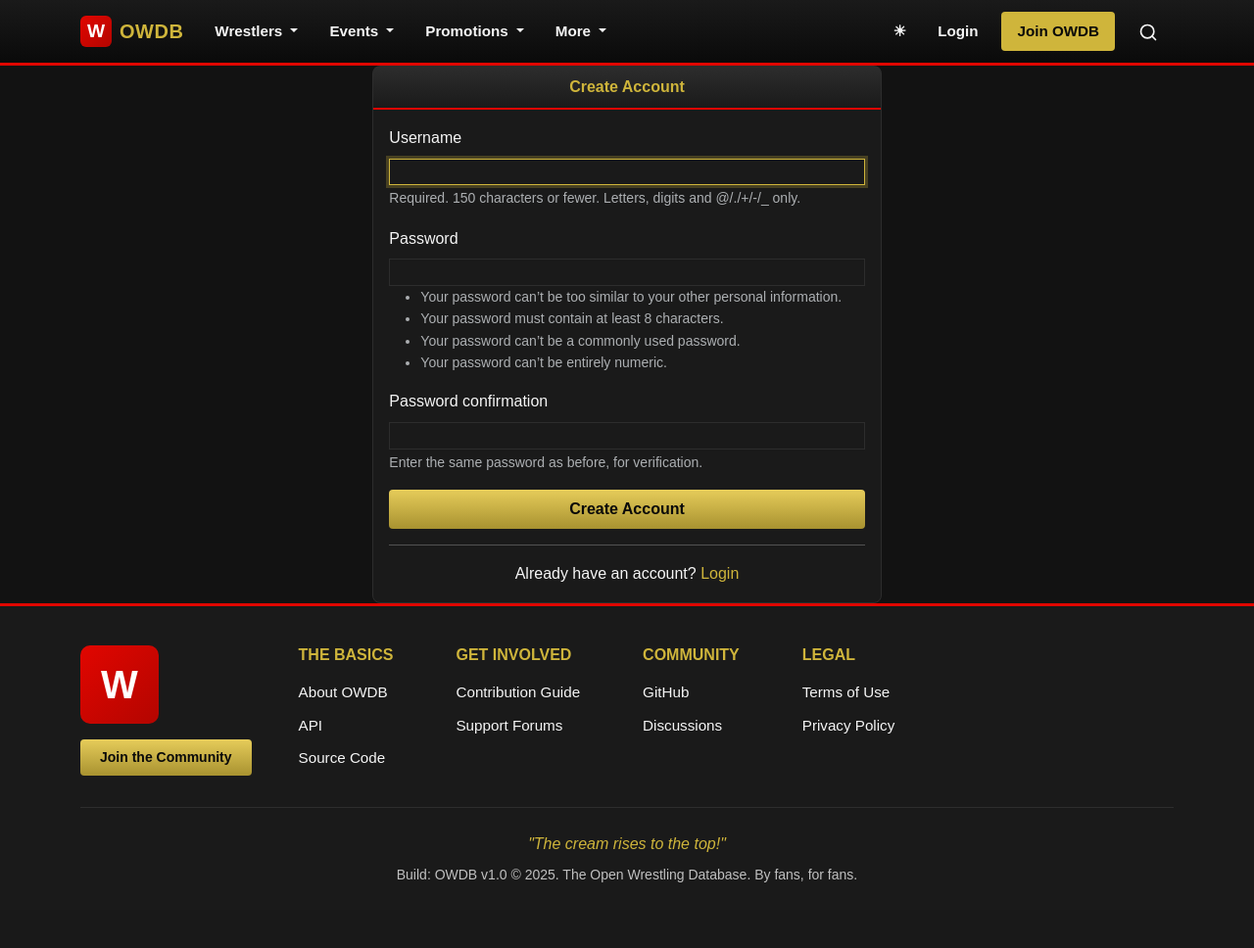
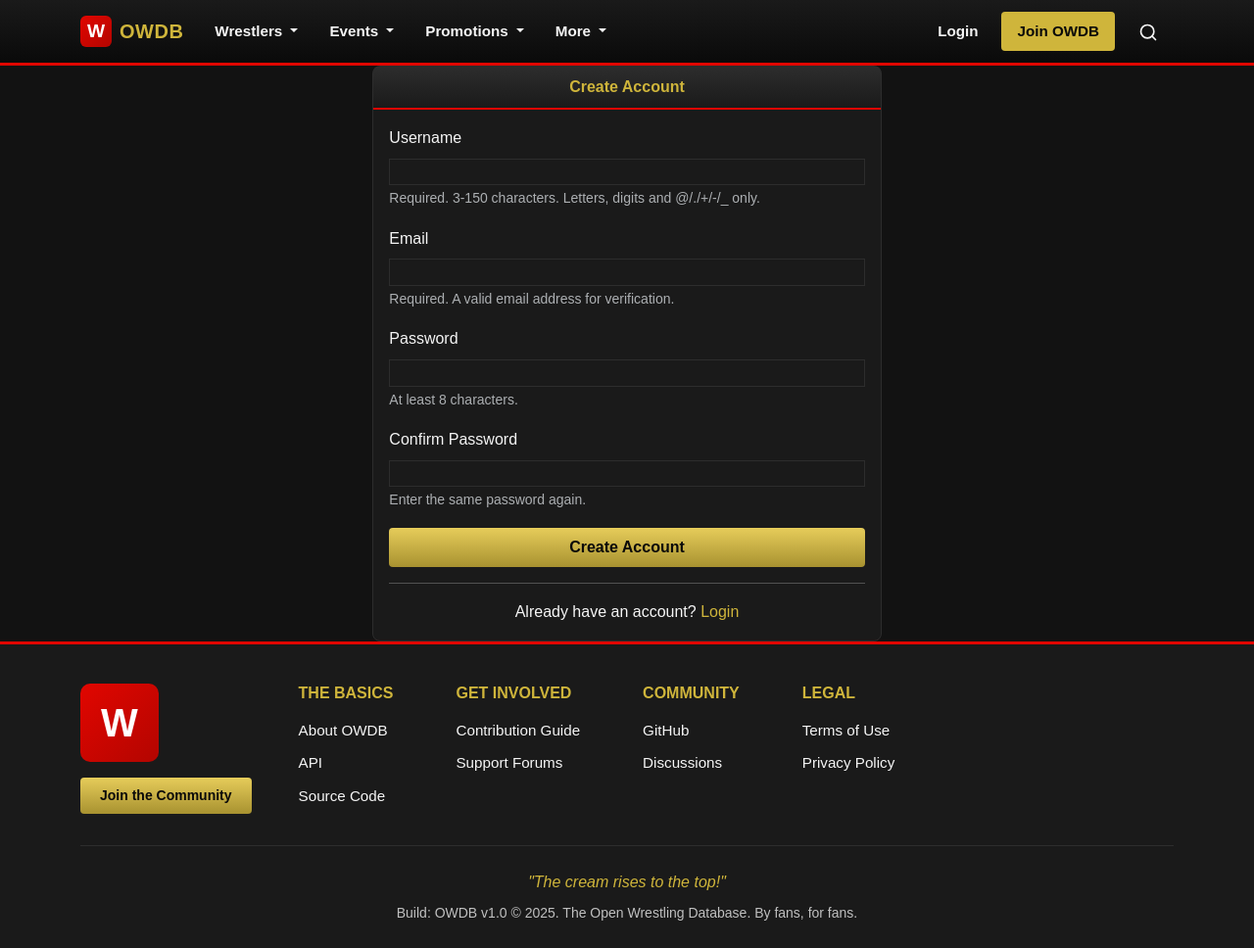
Before and after one commit to ericrosenberg1/OWDB, a Django app: page /signup/ in a window 1280 px wide. Shown: the whole page at 98% size. Before the commit the page ends 901 px from the top, so only its background shows below. Run offline with Django 5.2, Linux system fonts and the light colour scheme; parts of the project's set-up code (start-up, migrations or seed data) failed here and were passed over.

Commit message:
Major updates: email verification, dark mode only, dependency updates
- Homepage: Changed welcome text to "Welcome to OWDB" and tagline to "It's a slobberknocker!"
- Authentication: Added email verification system with UserProfile and EmailVerificationToken models
- Users must verify email before they can contribute content
- Removed light mode toggle - site is dark mode only now
- Database: Removed SQLite fallback, PostgreSQL required for all environments
- Cache: Redis now required for all environments (no fallback to locmem)
- Dependencies: Updated to latest stable versions (Django 5.2, Celery 5.5, Redis 5.2, etc.)
- Added email configuration settings for SMTP
- Added logs/ folder to .gitignore
- New templates: verification_pending.html
- New views: verify_email, verification_pending, resend_verification

🤼 Generated with [Claude Code](https://claude.com/claude-code)

Co-Authored-By: Claude <noreply@anthropic.com>

```diff
--- a/owdb_django/owdbapp/views.py
+++ b/owdb_django/owdbapp/views.py
@@ -1,11 +1,17 @@
 from django.shortcuts import render, redirect, get_object_or_404
 from django.contrib.auth import login, logout
-from django.contrib.auth.forms import UserCreationForm, AuthenticationForm
+from django.contrib.auth.forms import AuthenticationForm
 from django.contrib.auth.decorators import login_required
 from django.contrib.auth.mixins import LoginRequiredMixin
 from django.contrib import messages
+from django.contrib.auth.models import User
 from django.views.generic import ListView, DetailView, TemplateView
 from django.db.models import Q, Count
+from django.core.mail import send_mail
+from django.conf import settings
+from django.utils import timezone
+from django import forms
+from datetime import timedelta
 
 from .models import (
     Wrestler,
@@ -19,7 +25,56 @@ from .models import (
     Book,
     Special,
     APIKey,
+    UserProfile,
+    EmailVerificationToken,
 )
+
+
+# =============================================================================
+# Custom Forms
+# =============================================================================
+
+class SignupForm(forms.Form):
+    """Custom signup form with email requirement."""
+    username = forms.CharField(
+        max_length=150,
+        min_length=3,
+        help_text='Required. 3-150 characters. Letters, digits and @/./+/-/_ only.'
+    )
+    email = forms.EmailField(
+        help_text='Required. A valid email address for verification.'
+    )
+    password1 = forms.CharField(
+        label='Password',
+        widget=forms.PasswordInput,
+        min_length=8,
+        help_text='At least 8 characters.'
+    )
+    password2 = forms.CharField(
+        label='Confirm Password',
+        widget=forms.PasswordInput,
+        help_text='Enter the same password again.'
+    )
+
+    def clean_username(self):
+        username = self.cleaned_data.get('username')
+        if User.objects.filter(username__iexact=username).exists():
+            raise forms.ValidationError('This username is already taken.')
+        return username
+
+    def clean_email(self):
+        email = self.cleaned_data.get('email')
+        if User.objects.filter(email__iexact=email).exists():
+            raise forms.ValidationError('This email is already registered.')
+        return email
+
+    def clean(self):
+        cleaned_data = super().clean()
+        password1 = cleaned_data.get('password1')
+        password2 = cleaned_data.get('password2')
+        if password1 and password2 and password1 != password2:
+            raise forms.ValidationError('Passwords do not match.')
+        return cleaned_data
 
 
 class PaginatedListView(ListView):
@@ -423,18 +478,150 @@ def signup(request):
     if request.user.is_authenticated:
         return redirect('index')
     if request.method == 'POST':
-        form = UserCreationForm(request.POST)
+        form = SignupForm(request.POST)
         if form.is_valid():
-            user = form.save()
+            # Create user
+            user = User.objects.create_user(
+                username=form.cleaned_data['username'],
+                email=form.cleaned_data['email'],
+                password=form.cleaned_data['password1']
+            )
+            # Create user profile (email not verified yet)
+            UserProfile.objects.create(user=user, email_verified=False, can_contribute=False)
+
+            # Create verification token
+            token = EmailVerificationToken.generate_token()
+            expiry_hours = getattr(settings, 'EMAIL_VERIFICATION_TOKEN_EXPIRY_HOURS', 24)
+            EmailVerificationToken.objects.create(
+                user=user,
+                token=token,
+                expires_at=timezone.now() + timedelta(hours=expiry_hours)
+            )
+
+            # Send verification email
+            verification_url = request.build_absolute_uri(f'/verify-email/{token}/')
+            try:
+                send_mail(
+                    subject='Verify your OWDB account',
+                    message=f'''Welcome to OWDB - The Open Wrestling Database!
+
+Please click the link below to verify your email address:
+
+{verification_url}
+
+This link will expire in {expiry_hours} hours.
+
+If you didn't create an account on OWDB, you can ignore this email.
+
+And that's the bottom line, 'cause OWDB said so!
+''',
+                    from_email=settings.DEFAULT_FROM_EMAIL,
+                    recipient_list=[user.email],
+                    fail_silently=False,
+                )
+                messages.success(request, 'Account created! Please check your email to verify your account.')
+            except Exception as e:
+                messages.warning(request, 'Account created, but we could not send verification email. Please contact support.')
+
+            # Log user in but they won't be able to contribute until verified
             login(request, user)
-            messages.success(request, 'Account created successfully! Welcome to WrestlingDB.')
-            return redirect('index')
+            return redirect('verification_pending')
     else:
-        form = UserCreationForm()
+        form = SignupForm()
     return render(request, 'signup.html', {
         'form': form,
         'page_title': 'Sign Up'
     })
+
+
+def verify_email(request, token):
+    """Handle email verification link clicks."""
+    try:
+        verification = EmailVerificationToken.objects.get(token=token)
+        if not verification.is_valid:
+            if verification.used:
+                messages.info(request, 'This verification link has already been used.')
+            else:
+                messages.error(request, 'This verification link has expired. Please request a new one.')
+            return redirect('login')
+
+        # Mark token as used
+        verification.used = True
+        verification.save()
+
+        # Update user profile
+        profile, created = UserProfile.objects.get_or_create(user=verification.user)
+        profile.email_verified = True
+        profile.can_contribute = True
+        profile.save()
+
+        messages.success(request, 'Email verified! You can now contribute to OWDB. Welcome to the community!')
+
+        # Log the user in if not already
+        if not request.user.is_authenticated:
+            login(request, verification.user)
+
+        return redirect('index')
+
+    except EmailVerificationToken.DoesNotExist:
+        messages.error(request, 'Invalid verification link.')
+        return redirect('login')
+
+
+def verification_pending(request):
+    """Show verification pending page."""
+    return render(request, 'verification_pending.html', {
+        'page_title': 'Verify Your Email'
+    })
+
+
+@login_required
+def resend_verification(request):
+    """Resend verification email."""
+    try:
+        profile = request.user.profile
+        if profile.email_verified:
+            messages.info(request, 'Your email is already verified!')
+            return redirect('account')
+    except UserProfile.DoesNotExist:
+        UserProfile.objects.create(user=request.user, email_verified=False, can_contribute=False)
+
+    # Invalidate old tokens
+    EmailVerificationToken.objects.filter(user=request.user, used=False).update(used=True)
+
+    # Create new token
+    token = EmailVerificationToken.generate_token()
+    expiry_hours = getattr(settings, 'EMAIL_VERIFICATION_TOKEN_EXPIRY_HOURS', 24)
+    EmailVerificationToken.objects.create(
+        user=request.user,
+        token=token,
+        expires_at=timezone.now() + timedelta(hours=expiry_hours)
+    )
+
+    # Send email
+    verification_url = request.build_absolute_uri(f'/verify-email/{token}/')
+    try:
+        send_mail(
+            subject='Verify your OWDB account',
+            message=f'''Hi {request.user.username},
+
+Please click the link below to verify your email address:
+
+{verification_url}
+
+This link will expire in {expiry_hours} hours.
+
+And that's the bottom line, 'cause OWDB said so!
+''',
+            from_email=settings.DEFAULT_FROM_EMAIL,
+            recipient_list=[request.user.email],
+            fail_silently=False,
+        )
+        messages.success(request, 'Verification email sent! Please check your inbox.')
+    except Exception as e:
+        messages.error(request, 'Failed to send verification email. Please try again later.')
+
+    return redirect('verification_pending')
 
 
 def login_view(request):
--- a/owdb_django/urls.py
+++ b/owdb_django/urls.py
@@ -66,6 +66,11 @@ urlpatterns = [
     path('login/', views.login_view, name='login'),
     path('logout/', views.logout_view, name='logout'),
 
+    # Email Verification
+    path('verify-email/<str:token>/', views.verify_email, name='verify_email'),
+    path('verification-pending/', views.verification_pending, name='verification_pending'),
+    path('resend-verification/', views.resend_verification, name='resend_verification'),
+
     # Account
     path('account/', views.account, name='account'),
 
--- a/templates/base.html
+++ b/templates/base.html
@@ -95,11 +95,6 @@
                         </li>
                     </ul>
                     <ul class="navbar-nav ms-auto align-items-center">
-                        <li class="nav-item">
-                            <button onclick="toggleDarkMode()" class="btn btn-link nav-link p-1" aria-label="Toggle dark mode" title="Toggle theme">
-                                <span id="theme-icon" class="theme-toggle-icon"></span>
-                            </button>
-                        </li>
                         {% if user.is_authenticated %}
                             <li class="nav-item dropdown">
                                 <a class="nav-link dropdown-toggle user-avatar-link" href="#" role="button" data-bs-toggle="dropdown" aria-expanded="false">
@@ -233,15 +228,6 @@
             quoteEl.innerText = '"' + quotes[Math.floor(Math.random() * quotes.length)] + '"';
         }
 
-        // Dark mode toggle
-        function toggleDarkMode() {
-            const html = document.documentElement;
-            const currentTheme = html.getAttribute('data-bs-theme');
-            const newTheme = currentTheme === 'dark' ? 'light' : 'dark';
-            html.setAttribute('data-bs-theme', newTheme);
-            localStorage.setItem('theme', newTheme);
-        }
-
         // Search toggle
         function toggleSearch() {
             const searchBar = document.getElementById('searchBar');
@@ -264,11 +250,6 @@
             }
         });
 
-        // Load saved theme
-        document.addEventListener('DOMContentLoaded', function() {
-            const savedTheme = localStorage.getItem('theme') || 'dark';
-            document.documentElement.setAttribute('data-bs-theme', savedTheme);
-        });
     </script>
 
     {% block extra_js %}{% endblock %}
--- a/templates/index.html
+++ b/templates/index.html
@@ -5,8 +5,8 @@
 <section class="welcome-section">
     <div class="welcome-content">
         <div class="container">
-            <h1>Welcome.</h1>
-            <h2>Millions of wrestlers, events, matches, and promotions to discover. Explore now.</h2>
+            <h1>Welcome to OWDB.</h1>
+            <h2>Millions of wrestlers, events, matches, and promotions to discover. It's a slobberknocker!</h2>
             <div class="search-wrapper">
                 <form action="{% url 'wrestlers' %}" method="get" class="hero-search-form">
                     <input type="text" name="q" class="hero-search-input" placeholder="Search for a wrestler, event, promotion...">
--- a/templates/signup.html
+++ b/templates/signup.html
@@ -42,7 +42,7 @@
 {% block extra_css %}
 <style>
     /* Style Django form widgets */
-    input[type="text"], input[type="password"] {
+    input[type="text"], input[type="password"], input[type="email"] {
         background-color: var(--wwf-dark);
         border: 1px solid var(--wwf-gray);
         color: var(--wwf-white);
@@ -50,7 +50,7 @@
         padding: var(--space-sm) var(--space-md);
         width: 100%;
     }
-    input[type="text"]:focus, input[type="password"]:focus {
+    input[type="text"]:focus, input[type="password"]:focus, input[type="email"]:focus {
         border-color: var(--wwf-gold);
         box-shadow: 0 0 0 3px rgba(207, 181, 59, 0.25);
         outline: none;
```
Also changed, not shown: owdb_django/owdbapp/models.py (+43 -0 lines), owdb_django/settings.py (+45 -43 lines), requirements.txt (+8 -8 lines), templates/verification_pending.html (added, +37 -0 lines), 1 other file.
